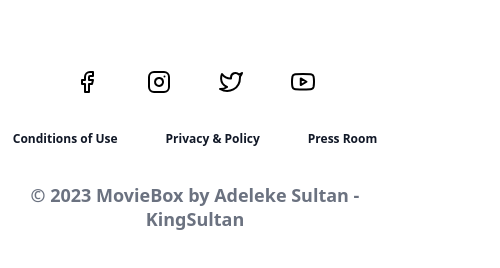
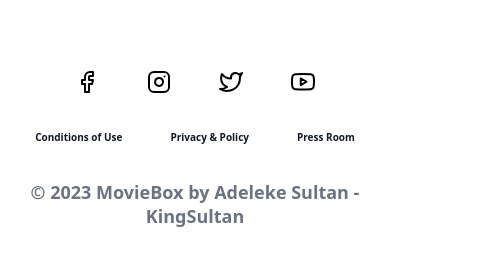
Before and after one commit to sultyl/HNG_TASK_2_MOVIE_APP, a Next.js app: page / in a window 390 px wide. Shown: the part 824-1092 px from the top of the page, 500 px wide, since content can reach past the window. Built offline with nearby package versions, Linux system fonts and the light colour scheme; no server answers.

Commit message:
homepage resp

```diff
--- a/components/Footer.js
+++ b/components/Footer.js
@@ -2,6 +2,7 @@
 import React from 'react'
 import { FiFacebook, FiInstagram, FiTwitter, FiYoutube } from 'react-icons/fi';
 import styled from 'styled-components';
+import Center from './Center';
 
 
 const FooterDiv = styled.div`
@@ -25,7 +26,7 @@
   font-weight: 700;
   line-height: normal;
   @media screen and (max-width: 760px) {
-        font-size: 12px;
+        font-size: 10px;
     }
 `;
 
@@ -38,7 +39,8 @@
 
 const Footer = () => {
   return (
-    <FooterDiv className='w-full text-center mt-[147px] mb-[73px] flex flex-col gap-9 justify-center items-center'>
+    <Center>
+      <FooterDiv className='w-full text-center mt-[147px] mb-[73px] flex flex-col gap-9 justify-center items-center'>
       <IconBox>
         <FiFacebook className='w-6 h-6' />
         <FiInstagram className='w-6 h-6' />
@@ -54,6 +56,7 @@
         © 2023 MovieBox by Adeleke Sultan - KingSultan
       </Copyright>
     </FooterDiv>
+    </Center>
   )
 }
 
--- a/components/heroBanner.js
+++ b/components/heroBanner.js
@@ -65,7 +65,7 @@
 
 export default function HeroBanner() {
   return (
-      <div className='w-[500px] lg:w-full h-[600px] bg-[url(../assets/john_wick.png)] bg-cover boverg-no-repeat text-white'>
+      <div className='w-[450px] lg:w-full h-[600px] bg-[url(../assets/john_wick.png)] bg-cover boverg-no-repeat text-white'>
         <StyledDiv>
           <Center>
             <div className='flex justify-between'>
```
